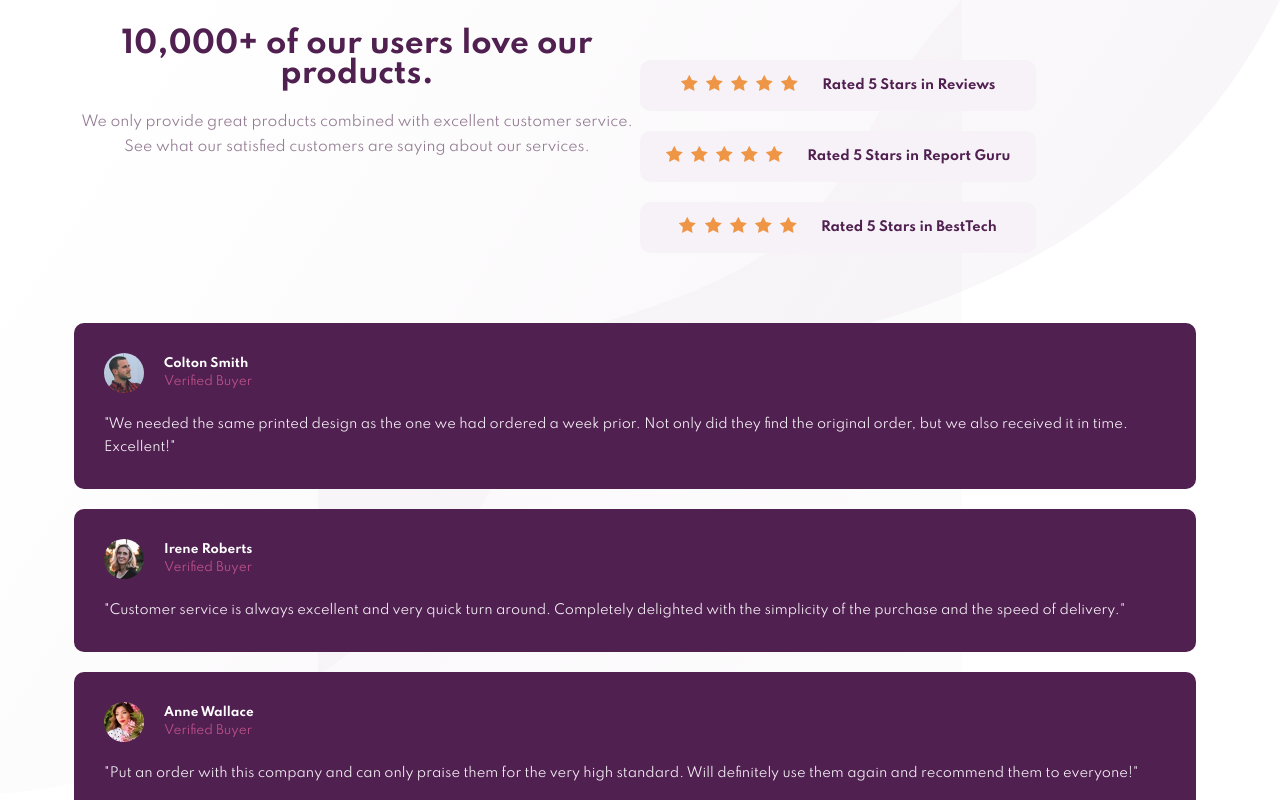
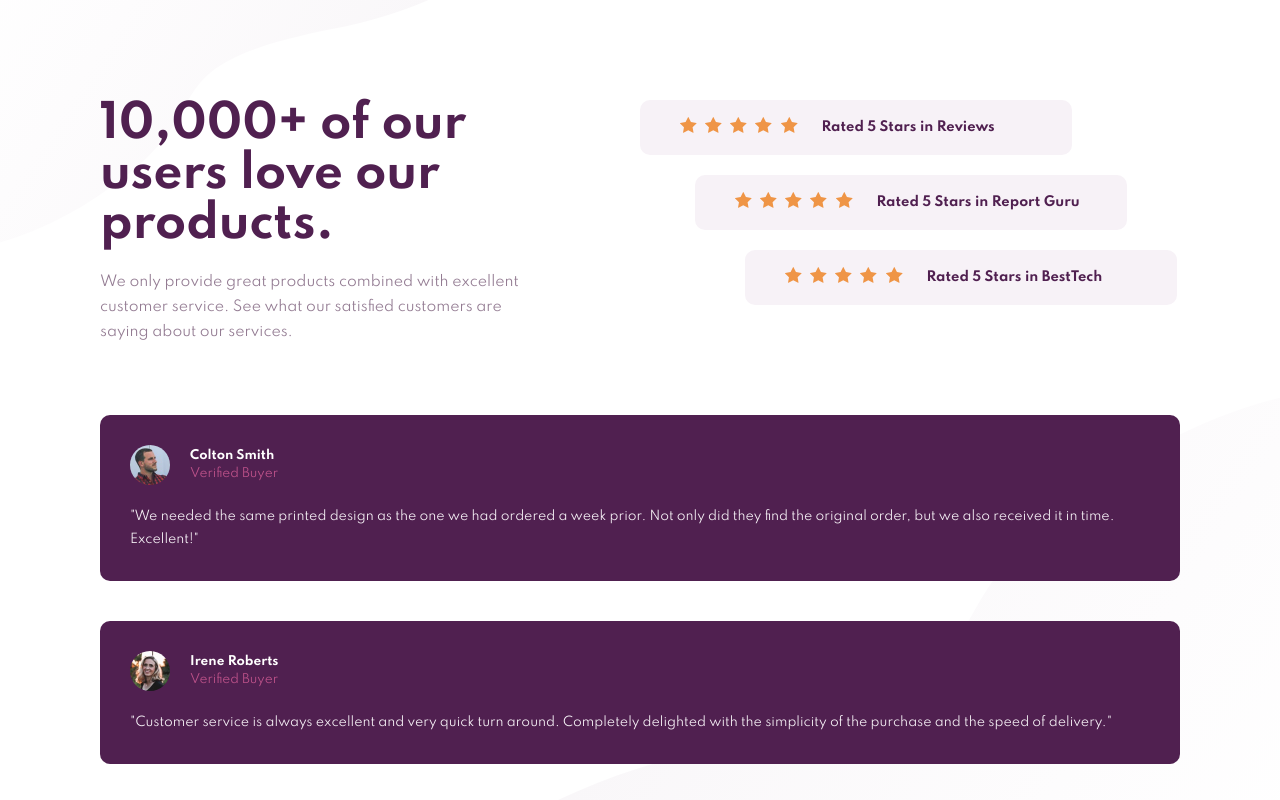
Before and after one commit to rafo38kh/social-proof-section-master, a website: page index.html in a window 1280 px wide. Shown: the top 800 px of the page. Drawn offline with Linux system fonts and the light colour scheme.

Commit message:
finl project

```diff
--- a/index.html
+++ b/index.html
@@ -35,7 +35,7 @@
             </p>
           </div>
           <div class="content__reviews">
-            <div class="content__review">
+            <div class="content__review content__review-first">
               <div class="content__stars">
                 <img
                   class="content__star"
@@ -70,7 +70,7 @@
               </div>
               <p class="content__review-text">Rated 5 Stars in Reviews</p>
             </div>
-            <div class="content__review">
+            <div class="content__review content__review-second">
               <div class="content__stars">
                 <img
                   class="content__star"
@@ -105,7 +105,7 @@
               </div>
               <p class="content__review-text">Rated 5 Stars in Report Guru</p>
             </div>
-            <div class="content__review">
+            <div class="content__review content__review-third">
               <div class="content__stars">
                 <img
                   class="content__star"
@@ -144,7 +144,7 @@
         </div>
 
         <div class="content__cards">
-          <div class="content__card">
+          <div class="content__card content__card-first">
             <div class="content__card-author">
               <img
                 src="./images/image-colton.jpg"
@@ -163,7 +163,7 @@
             </p>
           </div>
 
-          <div class="content__card">
+          <div class="content__card content__card-second">
             <div class="content__card-author">
               <img
                 src="./images/image-irene.jpg"
@@ -182,7 +182,7 @@
             </p>
           </div>
 
-          <div class="content__card">
+          <div class="content__card content__card-third">
             <div class="content__card-author">
               <img
                 src="./images/image-anne.jpg"
--- a/scss/_base.scss
+++ b/scss/_base.scss
@@ -18,6 +18,7 @@ html {
 }
 
 body {
+  min-height: 100vh;
   font-size: 1.6rem;
   background-image: url("../images/bg-pattern-top-mobile.svg"),
     url("../images/bg-pattern-bottom-mobile.svg");
@@ -29,4 +30,16 @@ body {
   align-items: center;
   justify-content: center;
   flex-direction: column;
+  @media (min-width: 900px) {
+    background-image: url("../images/bg-pattern-top-desktop.svg"),
+      url("../images/bg-pattern-bottom-desktop.svg");
+    background-size: 40%, 30%;
+    background-position: top -23% left -9%, bottom right -80%;
+  }
+  @media (min-width: 1140px) {
+    background-image: url("../images/bg-pattern-top-desktop.svg"),
+      url("../images/bg-pattern-bottom-desktop.svg");
+    background-size: 50%, 80%;
+    background-position: top -23% left -9%, bottom right -30%;
+  }
 }
--- a/scss/_component.scss
+++ b/scss/_component.scss
@@ -1,5 +1,6 @@
 .content {
-  padding: 1rem 1rem;
+  padding: 1rem;
+  margin: 7rem 0;
 
   &__wrapper {
     text-align: center;
@@ -11,17 +12,24 @@
   &__text {
     @media (min-width: 1140px) {
       width: 50%;
+      padding: 0 5rem;
+      padding-left: 0;
+      text-align: left;
     }
   }
 
   &__heading {
-    color: $color-primary--dark;
-    padding: 0 2rem;
+    color: #502050;
+    padding: 0 3rem;
     margin-top: 2rem;
     margin-bottom: 2rem;
     font-weight: 700;
-    font-size: 2.95rem;
-    line-height: 3rem;
+    font-size: 3rem;
+    line-height: 5rem;
+    @media (min-width: 1140px) {
+      font-size: 4.5rem;
+      padding: 0;
+    }
   }
 
   &__paragraph {
@@ -29,12 +37,16 @@
     font-weight: 400;
     font-size: 1.4rem;
     line-height: 2.5rem;
+    @media (min-width: 1140px) {
+      padding-right: 7rem;
+    }
   }
 
   &__reviews {
-    margin: 5rem 0;
+    // margin: 5rem 0;
     @media (min-width: 1140px) {
       width: 50%;
+      padding-top: 2rem;
     }
   }
 
@@ -45,9 +57,20 @@
     border-radius: 1rem;
     @media (min-width: 1140px) {
       display: flex;
-      justify-content: center;
+      justify-content: flex-start;
       align-items: center;
-      width: 70%;
+      width: 80%;
+      padding: 1.7rem 4rem;
+      &-first {
+      }
+
+      &-second {
+        transform: translateX(5.5rem);
+      }
+
+      &-third {
+        transform: translateX(10.5rem);
+      }
     }
   }
 
@@ -70,18 +93,38 @@
   }
 
   &__cards {
+    display: flex;
+    flex-direction: column;
+    gap: 2rem;
+    margin-top: 7rem;
+
+    @media (min-width: 900px) {
+      display: flex;
+      flex-direction: column;
+      gap: 2rem;
+    }
     @media (min-width: 1440px) {
-      display: flex;
+      flex-direction: row;
+      gap: 2rem;
     }
   }
 
   &__card {
     background-color: $color-primary--dark;
-    margin-bottom: 2rem;
+    // margin-bottom: 3rem;
     border-radius: 1rem;
     padding: 3rem;
     @media (min-width: 1140px) {
-      margin-right: 1rem;
+      &-first {
+      }
+
+      &-second {
+        transform: translateY(2rem);
+      }
+
+      &-third {
+        transform: translateY(4rem);
+      }
     }
     &-author {
       display: flex;
@@ -115,19 +158,20 @@
 
   &__message {
     color: $color-secondary;
-    font-size: 1.3rem;
+    font-size: 1.25rem;
     line-height: 2.3rem;
+  }
 }
 
 .attribution {
   color: #000;
   font-size: 1rem;
   text-align: center;
-    margin: 2rem 0 1rem 0;
+  margin: 2rem 0 0 0;
 
   &__link:link,
   &__link:visited {
-      //   color: $color-tertiary--light;
+    color: $color-primary--light;
     text-transform: uppercase;
     transition: all 0.2s;
   }
@@ -137,4 +181,3 @@
     color: $color-primary;
   }
 }
-}
--- a/scss/_layout.scss
+++ b/scss/_layout.scss
@@ -1,7 +1,12 @@
 .container {
   width: 90%;
   max-width: 400px;
+
+  @media (min-width: 900px) {
+    max-width: 700px;
+  }
+
   @media (min-width: 1140px) {
-    max-width: 1200px;
+    max-width: 1100px;
   }
 }
```
Also changed, not shown: css/style.css. Lines whose indentation alone changed are shown as unchanged.
